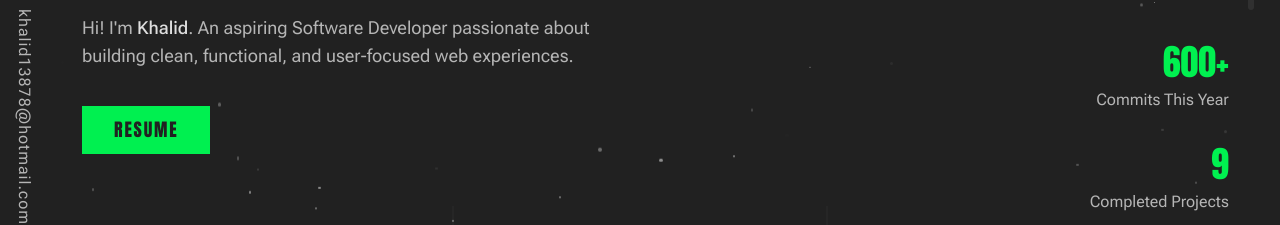
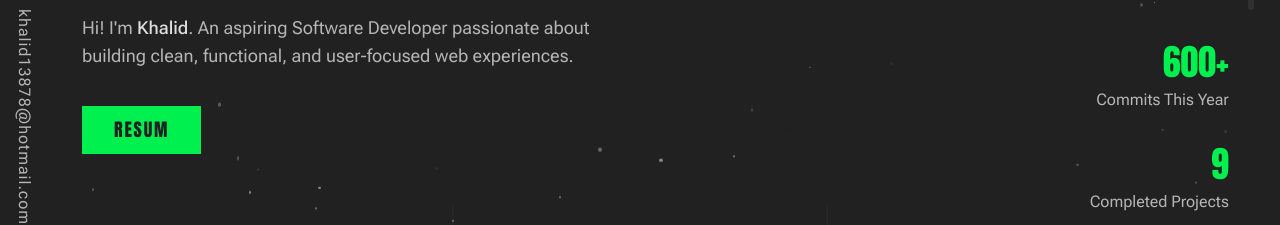
Before and after one commit to khalidkarimkqr/Dynamic-Portfolio, a Next.js app: page / in a window 1280 px wide. Shown: the part 440-665 px from the top of the page. Built offline with nearby package versions, Linux system fonts and the light colour scheme.

Commit message:
testing for the vercel connection

```diff
--- a/app/_components/Banner.tsx
+++ b/app/_components/Banner.tsx
@@ -62,7 +62,7 @@ const Banner = () => {
                         variant="primary"
                         className="mt-9 banner-button slide-up-and-fade"
                     >
-                        Resume
+                        Resum
                     </Button>
                 </div>
 
```
